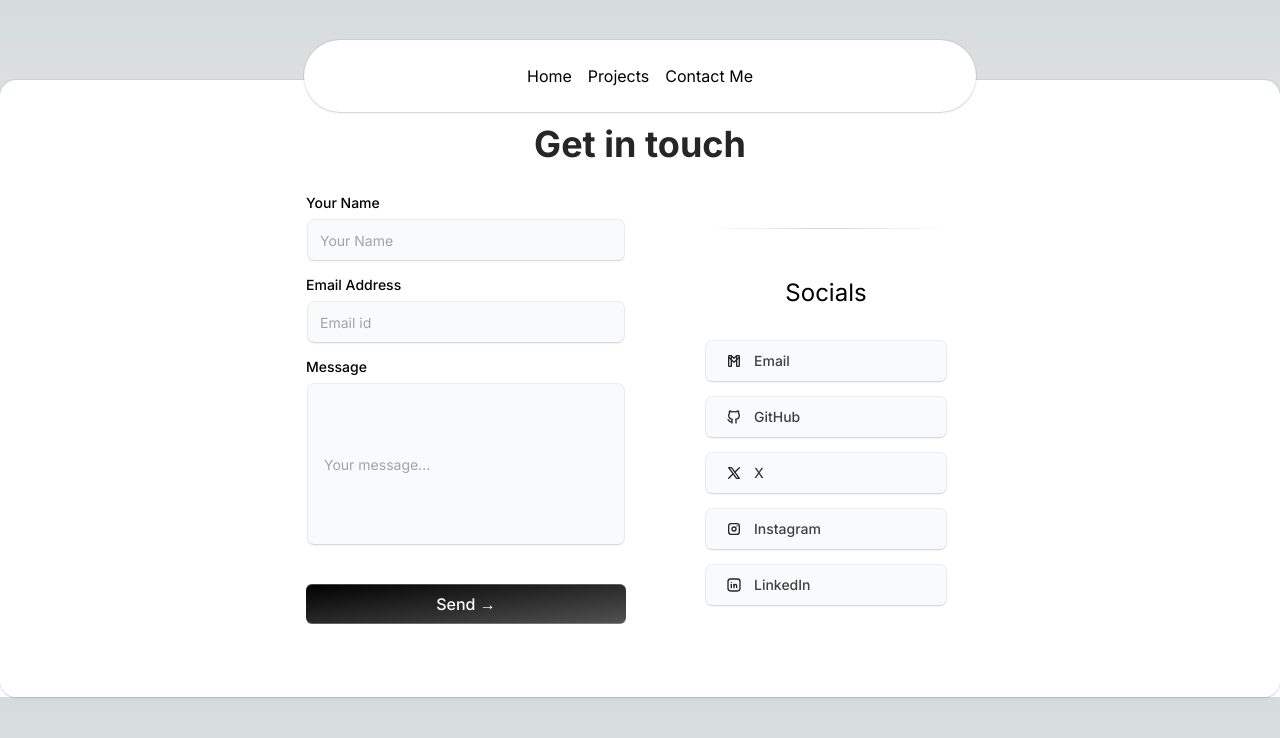
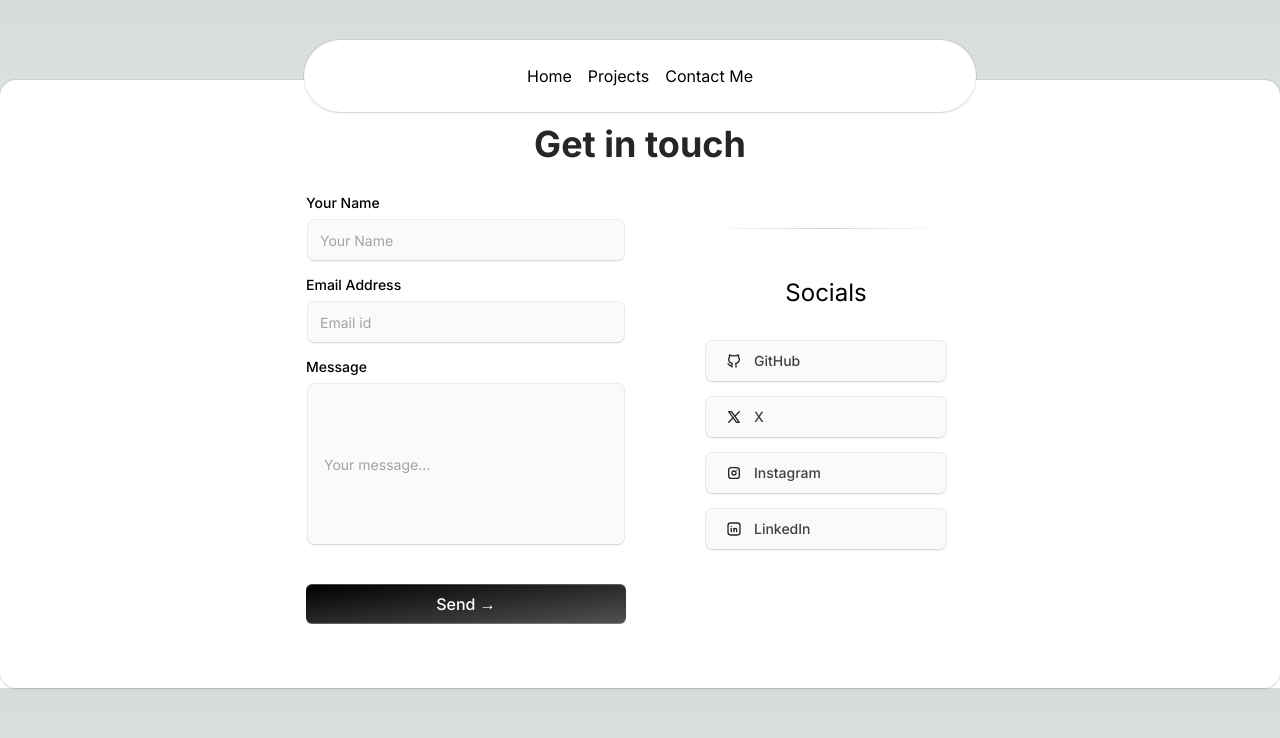
Before and after one commit to ParagGhatage/Portfolio, a Next.js app: page /contact-me in a window 1280 px wide. Shown: the top 738 px of the page. Built offline with nearby package versions, Linux system fonts and the light colour scheme.

Commit message:
email remove

```diff
--- a/src/components/ContactMe.tsx
+++ b/src/components/ContactMe.tsx
@@ -99,17 +99,7 @@ export function ContactMe() {
         <div className="text-center m-4 text-2xl ">
             Socials
         </div>
-        <Link href={"https://mail.google.com/mail/u/1/#inbox?compose=DmwnWrRtsnWMdWLblVbzKmbktPSRRGRTPvPMCVZfFwtCQBkHfMzjdtRdMglGlGBlKjbqnGxffthv"}>
-          <div
-            className=" relative group/btn flex space-x-2 items-center justify-start px-4 w-full text-black rounded-md h-10 font-medium shadow-input bg-gray-50 dark:bg-zinc-900 dark:shadow-[0px_0px_1px_1px_var(--neutral-800)]"
-          >
-            <IconBrandGmail className="h-4  text-neutral-800 dark:text-neutral-300" />
-            <span className="text-neutral-700 dark:text-neutral-300 text-sm text-center">
-              Email
-            </span>
-            <BottomGradient />
-          </div>
-          </Link>
+
 
         <Link href="https://github.com/ParagGhatage">
           <div
```
